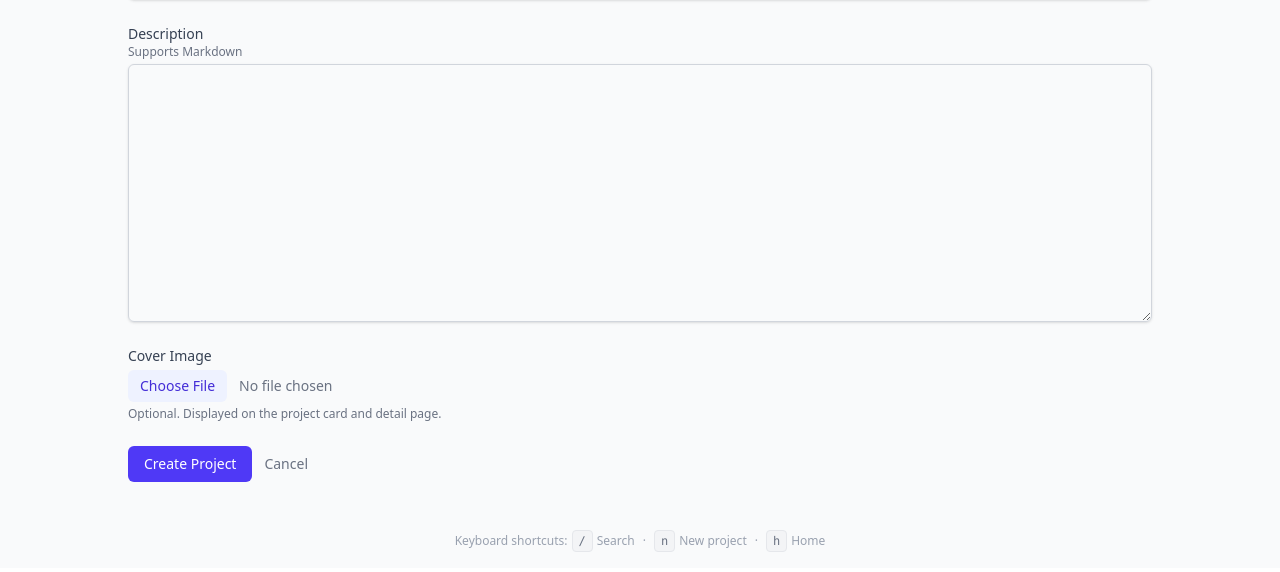
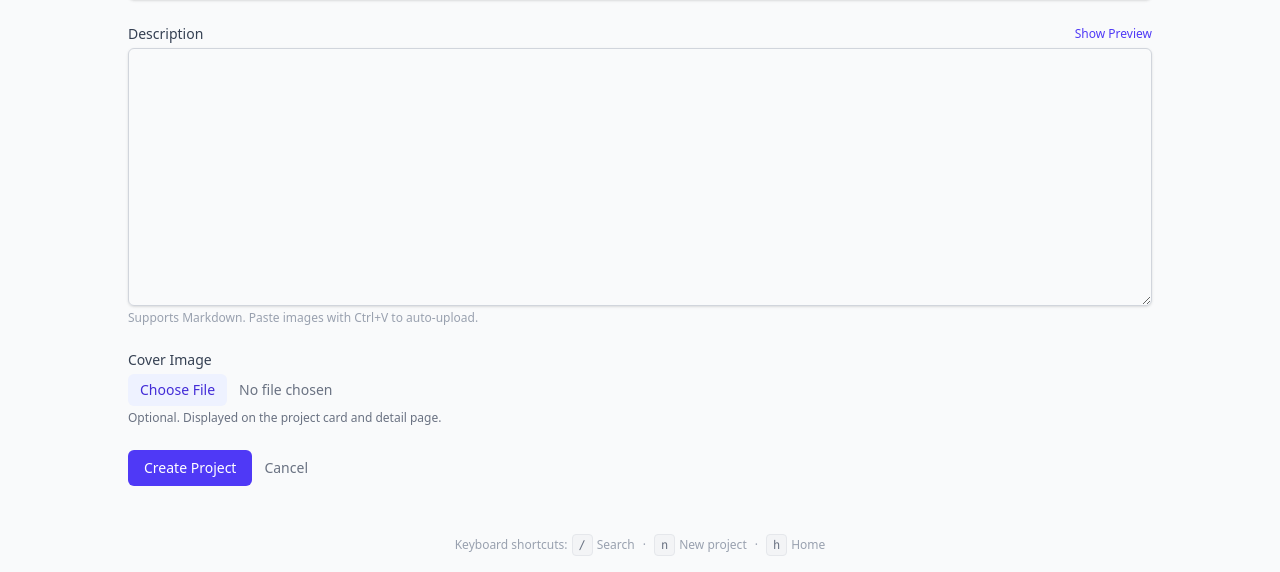
Before and after one commit to BenchLog/benchlog-app, a FastAPI app: template benchlog/templates/projects/form.html in a window 1280 px wide. Shown: the part 301-873 px from the top of the page. Run offline with FastAPI, Linux system fonts and the light colour scheme; the template is opened without the code that fills it, so the values that code supplies are empty; the visitor is signed in with stand-in values (Sample User, id 1); style sheets or scripts are compiled from the project's sources; some libraries are stand-ins or nearby versions.

Commit message:
Add live markdown preview to update and project editors

```diff
--- /dev/null
+++ b/benchlog/static/js/markdown-preview.js
@@ -0,0 +1,28 @@
+// Live markdown preview component
+document.addEventListener('alpine:init', () => {
+    Alpine.data('markdownEditor', () => ({
+        source: '',
+        showPreview: false,
+
+        init() {
+            // Initialize source from the textarea content
+            const textarea = this.$el.querySelector('textarea');
+            if (textarea) {
+                this.source = textarea.value;
+                textarea.addEventListener('input', () => {
+                    this.source = textarea.value;
+                });
+            }
+        },
+
+        get rendered() {
+            if (!this.source || !window.markdownit) return '';
+            const md = window.markdownit({
+                html: false,
+                linkify: true,
+                typographer: true,
+            });
+            return md.render(this.source);
+        },
+    }));
+});
--- a/benchlog/templates/base.html
+++ b/benchlog/templates/base.html
@@ -5,8 +5,11 @@
     <meta name="viewport" content="width=device-width, initial-scale=1.0">
     <title>{% block title %}BenchLog{% endblock %}</title>
     <link rel="stylesheet" href="{{ url_for('static', path='css/output.css') }}">
+    <style>[x-cloak] { display: none !important; }</style>
     <script src="{{ url_for('static', path='js/htmx.min.js') }}"></script>
     <script src="{{ url_for('static', path='js/app.js') }}"></script>
+    <script src="https://cdn.jsdelivr.net/npm/markdown-it@14/dist/markdown-it.min.js"></script>
+    <script src="{{ url_for('static', path='js/markdown-preview.js') }}"></script>
     <script src="{{ url_for('static', path='js/alpine.min.js') }}" defer></script>
 </head>
 <body class="h-full" hx-boost="true">
--- a/benchlog/templates/projects/form.html
+++ b/benchlog/templates/projects/form.html
@@ -38,11 +38,26 @@
             </select>
         </div>
 
-        <div>
-            <label for="description" class="block text-sm font-medium text-gray-700">Description</label>
-            <p class="text-xs text-gray-500 mb-1">Supports Markdown</p>
-            <textarea id="description" name="description" rows="12"
-                class="mt-1 block w-full rounded-md border border-gray-300 px-3 py-2 shadow-sm focus:border-indigo-500 focus:outline-none focus:ring-1 focus:ring-indigo-500 font-mono text-sm">{{ project.description if project else '' }}</textarea>
+        <div x-data="markdownEditor()">
+            <div class="flex items-center justify-between mb-1">
+                <label for="description" class="block text-sm font-medium text-gray-700">Description</label>
+                <button type="button" @click="showPreview = !showPreview"
+                    class="text-xs text-indigo-600 hover:text-indigo-500"
+                    x-text="showPreview ? 'Hide Preview' : 'Show Preview'">
+                </button>
+            </div>
+            <div class="grid gap-4" :class="showPreview ? 'grid-cols-1 md:grid-cols-2' : 'grid-cols-1'">
+                <div>
+                    <textarea id="description" name="description" rows="12"
+                        class="block w-full rounded-md border border-gray-300 px-3 py-2 shadow-sm focus:border-indigo-500 focus:outline-none focus:ring-1 focus:ring-indigo-500 font-mono text-sm">{{ project.description if project else '' }}</textarea>
+                </div>
+                <div x-show="showPreview" x-cloak
+                    class="rounded-md border border-gray-200 bg-white px-4 py-3 overflow-y-auto prose prose-sm prose-gray max-w-none"
+                    style="min-height: 16rem; max-height: 28rem;"
+                    x-html="rendered">
+                </div>
+            </div>
+            <p class="mt-1 text-xs text-gray-400">Supports Markdown. Paste images with Ctrl+V to auto-upload.</p>
         </div>
 
         <div>
```
Also changed, not shown: benchlog/templates/updates/form.html (+20 -4 lines).
